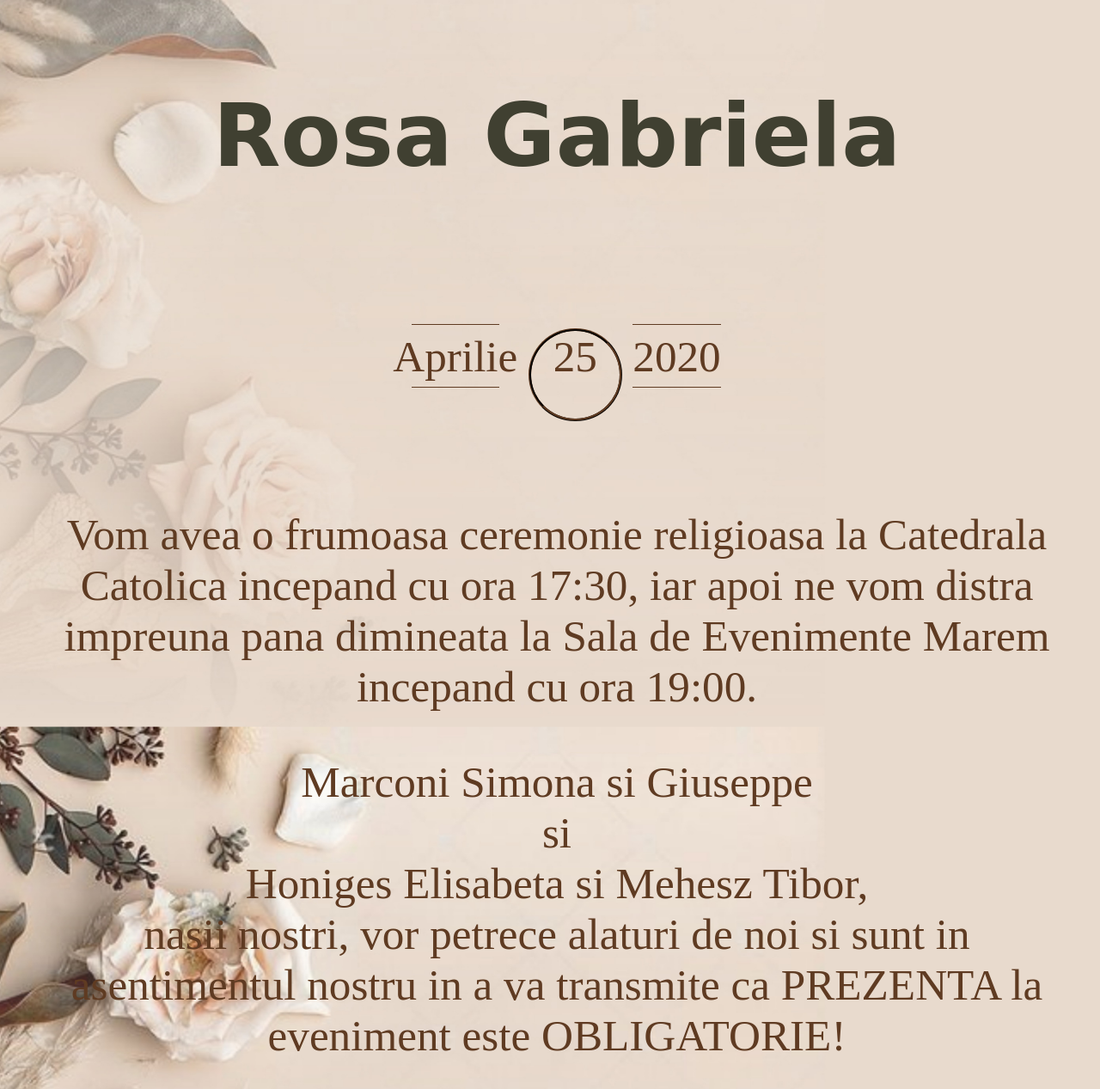
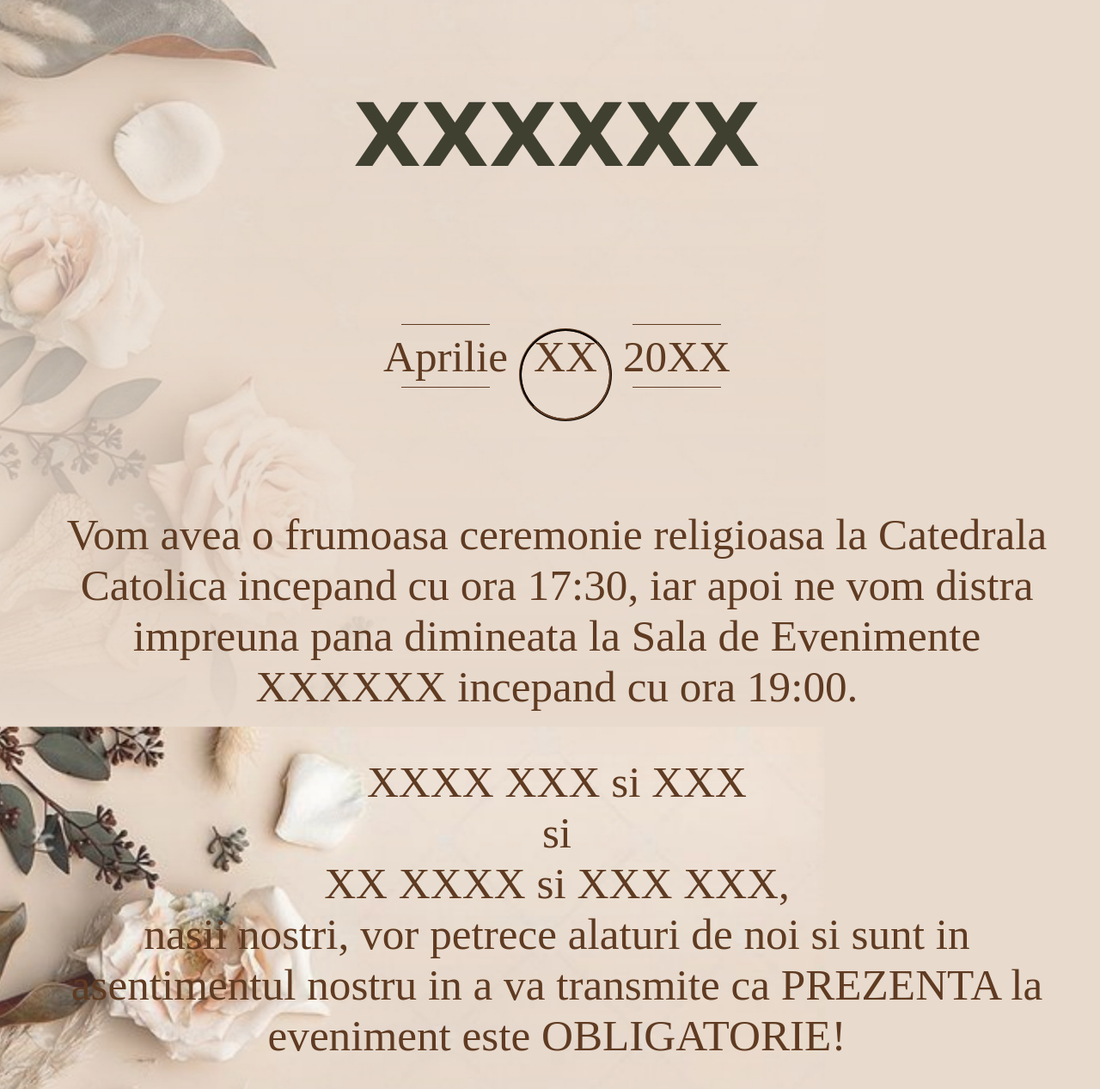
Before and after one commit to rosubogdangheorghe/adela_si_vio_invitatie_la_nunta, a plain HTML site: page index.html in a window 1280 px wide. Shown: the part 812-2079 px from the top of the page at 86% size. Drawn offline with Linux system fonts and the light colour scheme; a web font is replaced by a local one.

Commit message:
Update index.html

```diff
--- a/index.html
+++ b/index.html
@@ -23,7 +23,7 @@
 
     <link href="assets/css/style.css" rel="stylesheet" type="text/css">
 	<link href="https://fonts.googleapis.com/css?family=Ruthie|Vesper+Libre&display=swap" rel="stylesheet">
-	<title>	Adela si Vio Coprean</title>
+	<title>	***** si *****</title>
 
 
 
@@ -35,13 +35,13 @@
 
 
 		<p id="title">Cu bucurie si emotie</p>
-       	<h3 id = "miri">Adela <br>-si- <br>Vio Coprean</h3>
+       	<h3 id = "miri">XXXX <br>-si- <br>XXXXXX</h3>
        	<p id="invitatie">Va invita <br> la celebrarea casatoriei lor si la botezul fiicei lor</p>
-		<h3 id="fiica">Rosa Gabriela</h3>
+		<h3 id="fiica">XXXXXX</h3>
 
 		  <p class="luna">Aprilie</p>
-		  <p class="ziua">25</p>
-		  <p class="anul">2020</p>
+		  <p class="ziua">XX</p>
+		  <p class="anul">20XX</p>
 
 		</div>
 
@@ -49,15 +49,15 @@
 
 		<div id="text">
 		<p>Vom avea o frumoasa ceremonie religioasa la Catedrala Catolica incepand cu ora 17:30, iar apoi ne vom distra
-			impreuna pana dimineata la Sala de Evenimente Marem  incepand cu ora 19:00. </p>
+			impreuna pana dimineata la Sala de Evenimente XXXXXX  incepand cu ora 19:00. </p>
 
 
 
-		<p>Marconi Simona si Giuseppe <br>si <br>Honiges Elisabeta si Mehesz Tibor, <br>nasii nostri, vor petrece alaturi
+		<p>XXXX XXX si XXX <br>si <br>XX XXXX si XXX XXX, <br>nasii nostri, vor petrece alaturi
 			de noi si sunt in asentimentul nostru in a va transmite ca <span>prezenta</span> la eveniment este <span>obligatorie!</span></p>
 		<p>Iar pentru ca iubim natura ca si voi, va rugam sa <span>nu</span> aduceti <span>flori!</span></p>
-			<p>Va asteptam cu drag si va rugam sa ne confirmati prezenta pana in data de 2 Aprilie 2020 la numerele de telefon:</p>
-			<p>Adela <a href="tel:+40741051712">0741 051 712</a> si Vio <a href="tel:+40723307415">0723 307 415</a></p>
+			<p>Va asteptam cu drag si va rugam sa ne confirmati prezenta pana in data de 2 Aprilie 20XXX la numerele de telefon:</p>
+			<p>XXXX <a href="tel:+4074XXXXXXXX">074XXXXXXXXXXXXXX</a> si XXXX <a href="tel:+4072XXXXX">072XXXXXX</a></p>
 		<p>Adresele locatiilor le puteti vedea mai jos:</p>
 
 
```
